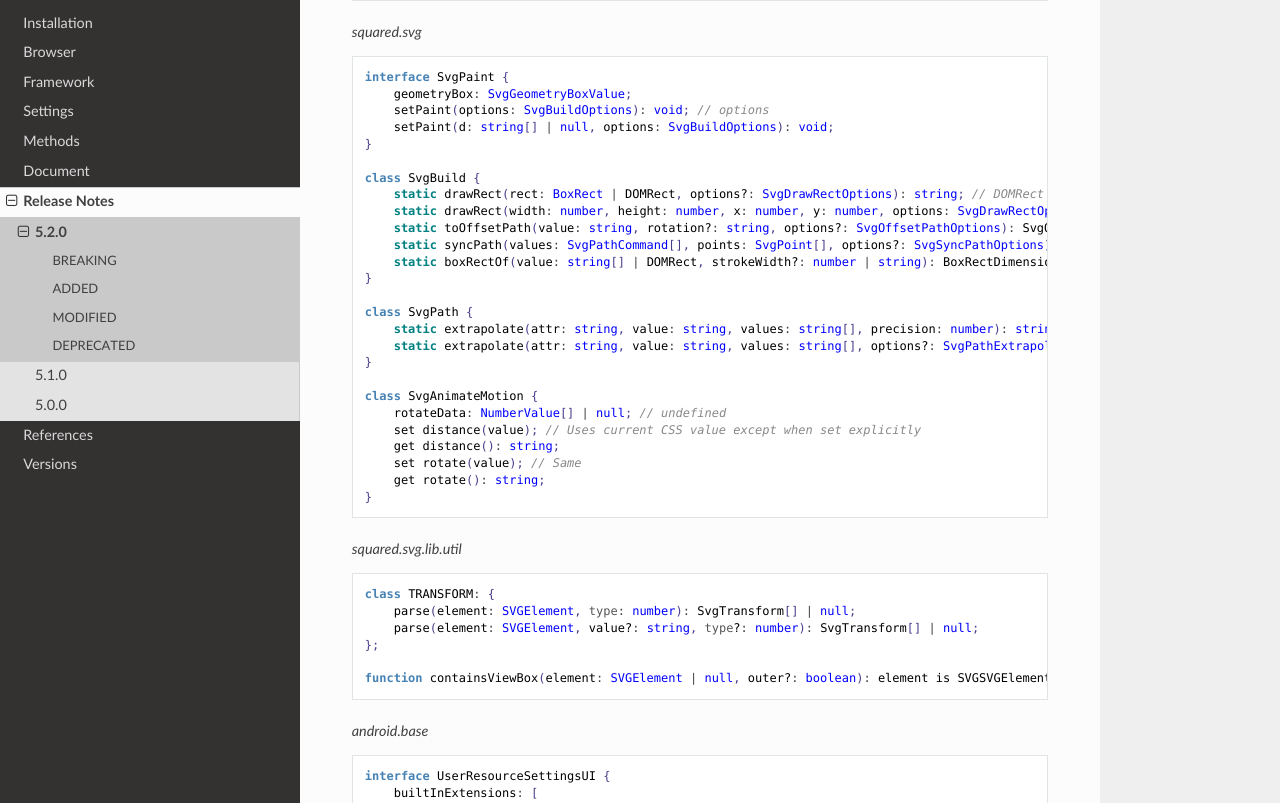
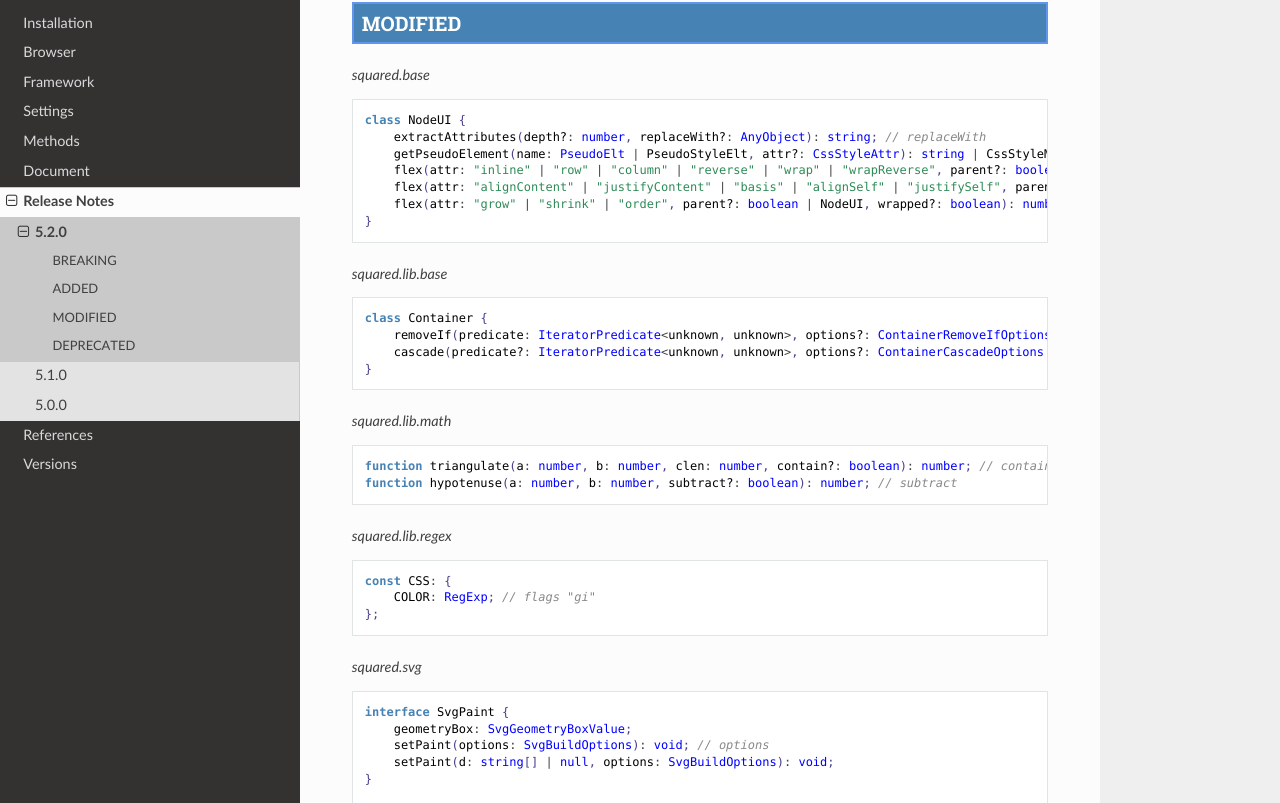
Before and after one commit to anpham6/android-docs, a Sphinx documentation site: the page built from source/release_notes/5.2.0.rst, in a window 1280 px wide and 900 px high, scrolled down 6153 px, cut to the strip 97-900 px from the top of the window. Built offline with Sphinx 7.4.7 and the Read the Docs theme 2.0.0, drawn with Linux system fonts in a browser that asks for light colours; some of the changed text lies outside the part shown.

Commit message:
Release Notes: Latest modifications to API 5.2.0.

```diff
--- a/source/document/build.rst
+++ b/source/document/build.rst
@@ -101,7 +101,7 @@
 
 .. versionadded:: 5.2.0
 
-  **dependencyScopes** with the "snapshot" number value "**1**" for all scopes.
+  - **dependencyScopes** with the "snapshot" number value "**1**" for all scopes.
 
 Example usage
 -------------
@@ -239,7 +239,7 @@
 
 .. versionadded:: 5.2.0
 
-  *FileActionOptions* property **removeUnusedScope** was created.
+  - *FileActionOptions* property **removeUnusedScope** was created.
 
 Example usage
 -------------
--- a/source/release_notes/5.2.0.rst
+++ b/source/release_notes/5.2.0.rst
@@ -103,6 +103,10 @@
       useShapeGeometryBox?: boolean;
   }
 
+  interface Flexbox {
+      enabled: boolean;
+  }
+
   interface NodeParseColorOptions {
       opacity?: number;
       ignoreWhite?: boolean;
@@ -121,8 +125,11 @@
   class Node {
       parseColor(value: string, opacity: number): ColorRGB | null;
       parseColor(value: string, options?: NodeParseColorOptions): ColorRGB | null;
-      withDisplay(inline: boolean, ...values: string[]): boolean;
+      withDisplay(type: number, ...values: string[]): boolean;
       withDisplay(...values: string[]): boolean;
+      flex(attr: "inline" | "row" | "column" | "reverse" | "wrap" | "wrapReverse", parent?: boolean | Node): boolean;
+      flex(attr: "alignContent" | "justifyContent" | "basis" | "alignSelf" | "justifySelf", parent?: boolean | Node): string;
+      flex(attr: "grow" | "shrink" | "order", parent?: boolean | Node): number;
   }
 
   class NodeUI {
@@ -185,6 +192,21 @@
 
   function isColor(value: unknown): value is ColorRGB;
 
+  /* constant */
+
+  const enum CSS_DISPLAY {
+      INLINE = 1,
+      INLINE_START = 2,
+      BLOCK = 4,
+      BLOCK_START = 8,
+      FLOW = 16,
+      FLOW_START = 32,
+      TABLE = 64,
+      TABLE_START = 128,
+      RUBY = 256,
+      RUBY_START = 512
+  }
+
   /* container */
 
   interface ContainerRangeOptions {
@@ -346,6 +372,17 @@
   class NodeUI {
       extractAttributes(depth?: number, replaceWith?: AnyObject): string; // replaceWith
       getPseudoElement(name: PseudoElt | PseudoStyleElt, attr?: CssStyleAttr): string | CssStyleMap | null; // PseudoStyleElt
+      flex(attr: "inline" | "row" | "column" | "reverse" | "wrap" | "wrapReverse", parent?: boolean | NodeUI, wrapped?: boolean): boolean; // parent
+      flex(attr: "alignContent" | "justifyContent" | "basis" | "alignSelf" | "justifySelf", parent?: boolean | NodeUI, wrapped?: boolean): string;
+      flex(attr: "grow" | "shrink" | "order", parent?: boolean | NodeUI, wrapped?: boolean): number;
+  }
+
+.. code-block::
+  :caption: squared.lib.base
+
+  class Container {
+      removeIf(predicate: IteratorPredicate<unknown, unknown>, options?: ContainerRemoveIfOptions | IteratorPredicate<unknown, boolean>): T[]; // options
+      cascade(predicate?: IteratorPredicate<unknown, unknown>, options?: ContainerCascadeOptions | IteratorPredicate<unknown, boolean>): T[];
   }
 
 .. code-block::
@@ -423,6 +460,18 @@
 ==========
 
 .. code-block::
+  :caption: squared.base
+
+  class Node {
+      get flexdata(): FlexboxLayout; // Node.flex(attr, parent)
+  }
+
+  class NodeUI {
+      get flexRow(): boolean; // NodeUI.flex("row")
+      get flexColumn(): boolean; // NodeUI.flex("column")
+  }
+
+.. code-block::
   :caption: squared.lib
 
   /* client */
```
Also changed, not shown: other parts of source/release_notes/5.2.0.rst (+4 -0 lines), source/document/android/interface.rst (+11 -5 lines), source/document/vdom/interface.rst (+15 -5 lines).
